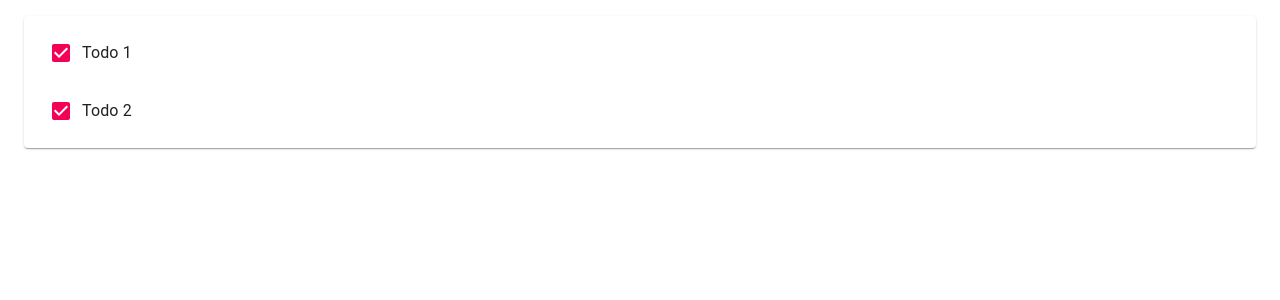
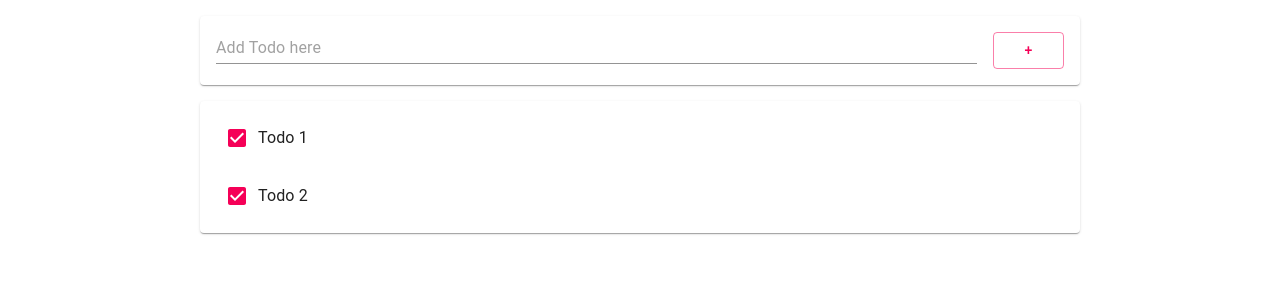
Before and after one commit to LeeHongCl/todo-react-app, a React (Create React App) app: page / in a window 1280 px wide. Shown: the top 300 px of the page. Built offline with nearby package versions, Linux system fonts and the light colour scheme.

Commit message:
AddTodo.js App.js 추가 기능 완

```diff
--- a/src/AddTodo.js
+++ b/src/AddTodo.js
@@ -0,0 +1,56 @@
+import React from "react";
+import { TextField,Paper,Button,Grid } from "@material-ui/core";
+
+class AddTodo extends React.Component{
+    constructor(props){
+        super(props);
+        this.state = {item:{title:""}};
+        this.add = props.add // props 의 함수를 this.add 에 연결, props에는 상위 컴포넌트(App.js)의 함수, 매개변수가 들어 있음.
+    }
+    onInputChange=(e)=>{
+        const thisItem = this.state.item;
+        thisItem.title = e.target.value;
+        this.setState({item:thisItem});
+        console.log(thisItem);
+    }
+
+    onButtonClick=()=>{
+        this.add(this.state.item);
+        this.setState({item:{title:""}});
+    }
+
+    enterKeyEventHandler=(e)=>{
+        if(e.key==='Enter'){
+            this.onButtonClick();
+        }
+    }
+    render(){
+        return(
+            <Paper style={{margin:16, padding:16}}>
+                <Grid container>
+                    <Grid xs={11} md={11} item style={{paddingRight:16}}>
+                        <TextField
+                        placeholder="Add Todo here"
+                        fullWidth
+                        onChange={this.onInputChange}
+                        value={this.state.item.title}
+                        onKeyPress={this.enterKeyEventHandler}
+                        />
+                    </Grid>
+                    <Grid xs={1} md={1} item>
+                        <Button
+                        fullWidth
+                        color="secondary"
+                        variant="outlined"
+                        onClick={this.onButtonClick}
+                        >
+                            +
+                        </Button>
+                    </Grid>
+                </Grid>
+            </Paper>
+        )
+    }
+}
+
+export default AddTodo;
--- a/src/App.js
+++ b/src/App.js
@@ -1,6 +1,7 @@
 import Todo from './Todo';
 import React from 'react';
-import {Paper,List} from "@material-ui/core"
+import AddTodo from './AddTodo';
+import {Paper,List,Container} from "@material-ui/core"
 
 class App extends React.Component {
   constructor(props){   //매개변수 props 생성자
@@ -12,7 +13,20 @@
       ],
     };
   }
+  // add 함수 추가
+  add = (item)=>{
+    const thisItems = this.state.items;
+    item.id = "ID-"+ thisItems.length;//key를 위한 id 추가
+    item.done = false;
+    thisItems.push(item);
+    this.setState({items:thisItems});//update state
+    console.log("items:",this.state.items);
+  }
+
+
   render(){
+    // todoItems에 this.state.items.length 가 0보다 크다면 true 이므로 && 뒤에 값을 넘겨준다.
+    // todoItem = this.sate.items.length > 0 ? (<Paper></Paper>):""; 이렇게 해도 같은 결과이다. 조건선택문 ? ternary operator
     // 자바스크립트가 제공하는 map 함수를 이용해서 배열을 반복해 <Todo />> 컴포넌트를 여러개 생성한다.
     var todoItems = this.state.items.length >0 &&(
       <Paper style={{margin:16}}>
@@ -23,9 +37,14 @@
         </List>
       </Paper>
     )
+
+    // add 함수 연결
     return (
       <div className="App">
-          {todoItems}
+          <Container maxWidth="md">
+            <AddTodo add={this.add}/>
+            <div className="TodoList">{todoItems}</div>
+          </Container>
       </div>
     );
   }
```
